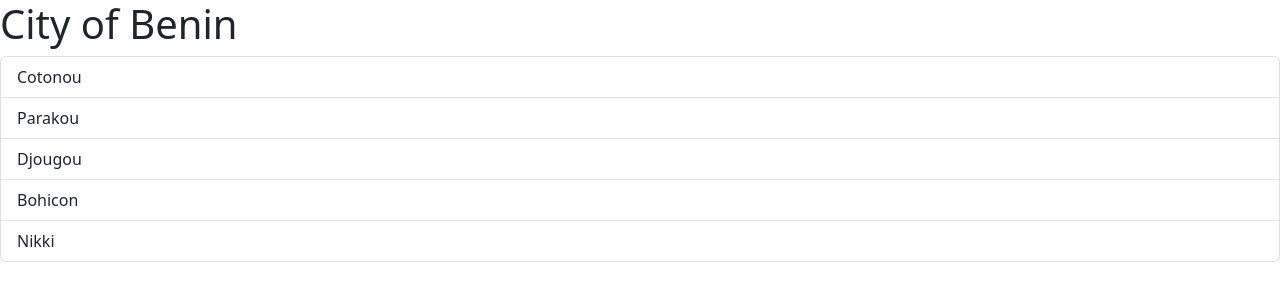
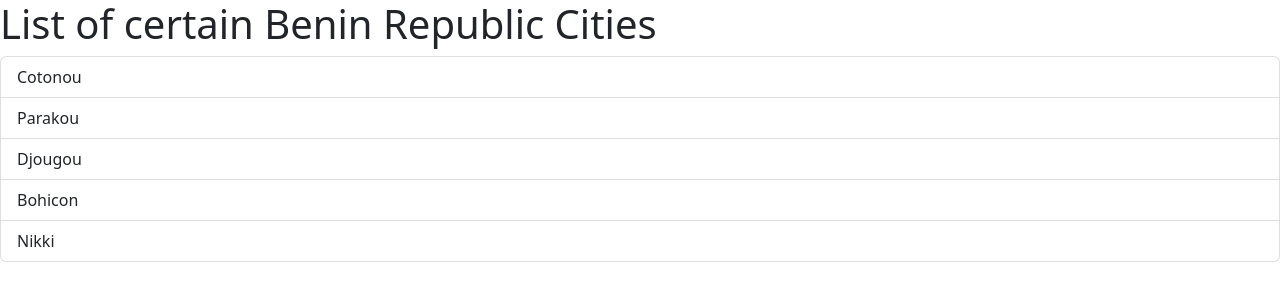
Before and after one commit to HakimAsa/react-vite-typescript, a React (Vite) app: page / in a window 1280 px wide. Shown: the top 300 px of the page. Built offline with nearby package versions, Linux system fonts and the light colour scheme.

Commit message:
passing data via props

```diff
--- a/src/App.tsx
+++ b/src/App.tsx
@@ -1,9 +1,10 @@
 import ListGroup from './components/ListGroup';
 
 function App() {
+  const cities = ['Cotonou', 'Parakou', 'Djougou', 'Bohicon', 'Nikki'];
   return (
     <div>
-      <ListGroup />
+      <ListGroup items={cities} heading='List of certain Benin Republic Cities' />
     </div>
   );
 }
--- a/src/components/ListGroup.tsx
+++ b/src/components/ListGroup.tsx
@@ -1,20 +1,21 @@
 import { useState } from 'react';
 
-function ListGroup() {
-  const cities = ['Cotonou', 'Parakou', 'Djougou', 'Bohicon', 'Nikki'];
+interface Props {
+  items: string[];
+  heading: string;
+}
 
+function ListGroup({ items, heading }: Props) {
   const [selectedIndex, setSelectedIndex] = useState(-1);
 
-  if (cities.length === 0) {
-    return <p>No city found</p>;
-  }
   return (
     <>
-      <h1>City of Benin</h1>
+      <h1>{heading}</h1>
+      {items.length === 0 && <p>No city found</p>}
       <ul className='list-group'>
-        {cities.map((city, index) => (
-          <li key={city} className={selectedIndex === index ? 'list-group-item active' : 'list-group-item'} onClick={() => setSelectedIndex(index)}>
-            {city}
+        {items.map((item, index) => (
+          <li key={item} className={selectedIndex === index ? 'list-group-item active' : 'list-group-item'} onClick={() => setSelectedIndex(index)}>
+            {item}
           </li>
         ))}
       </ul>
```
